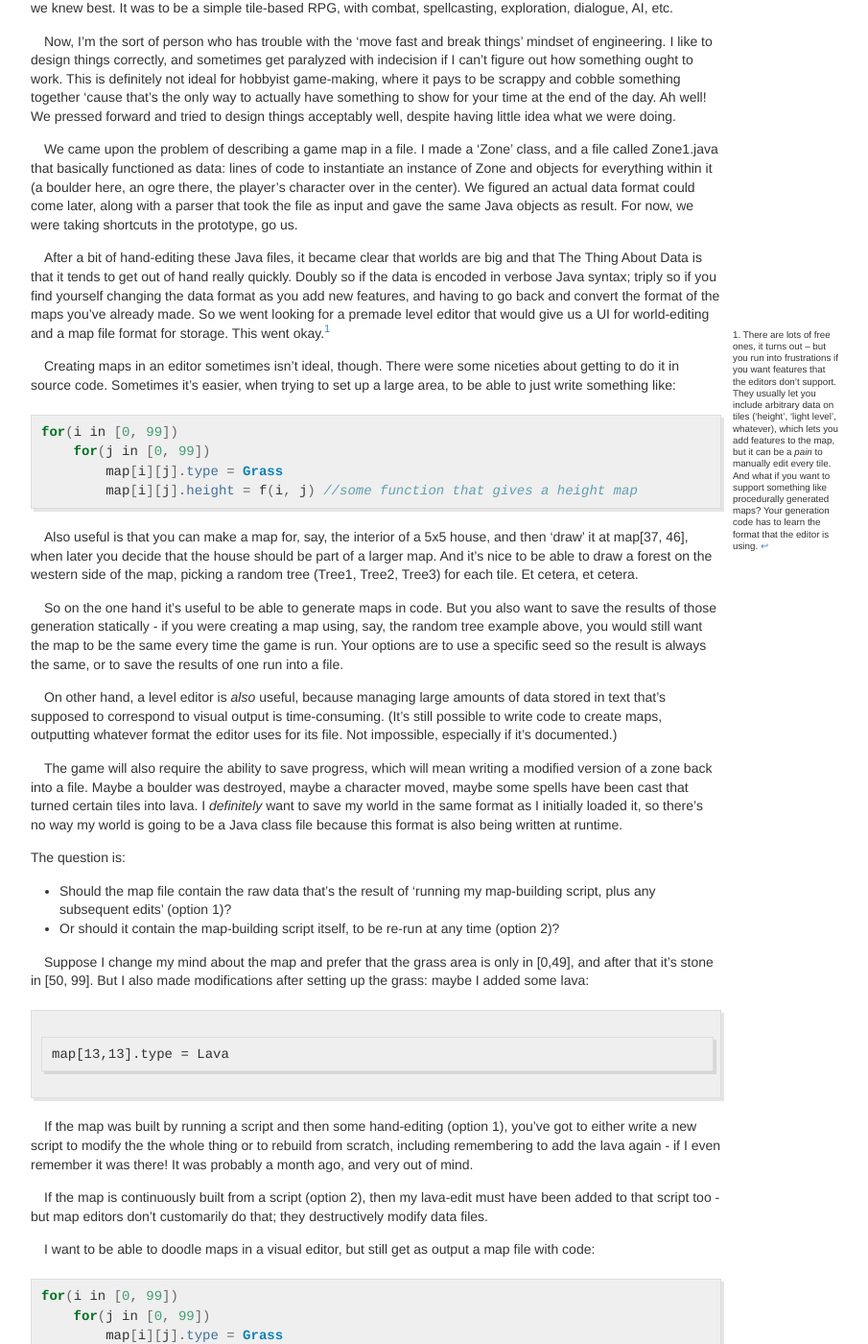
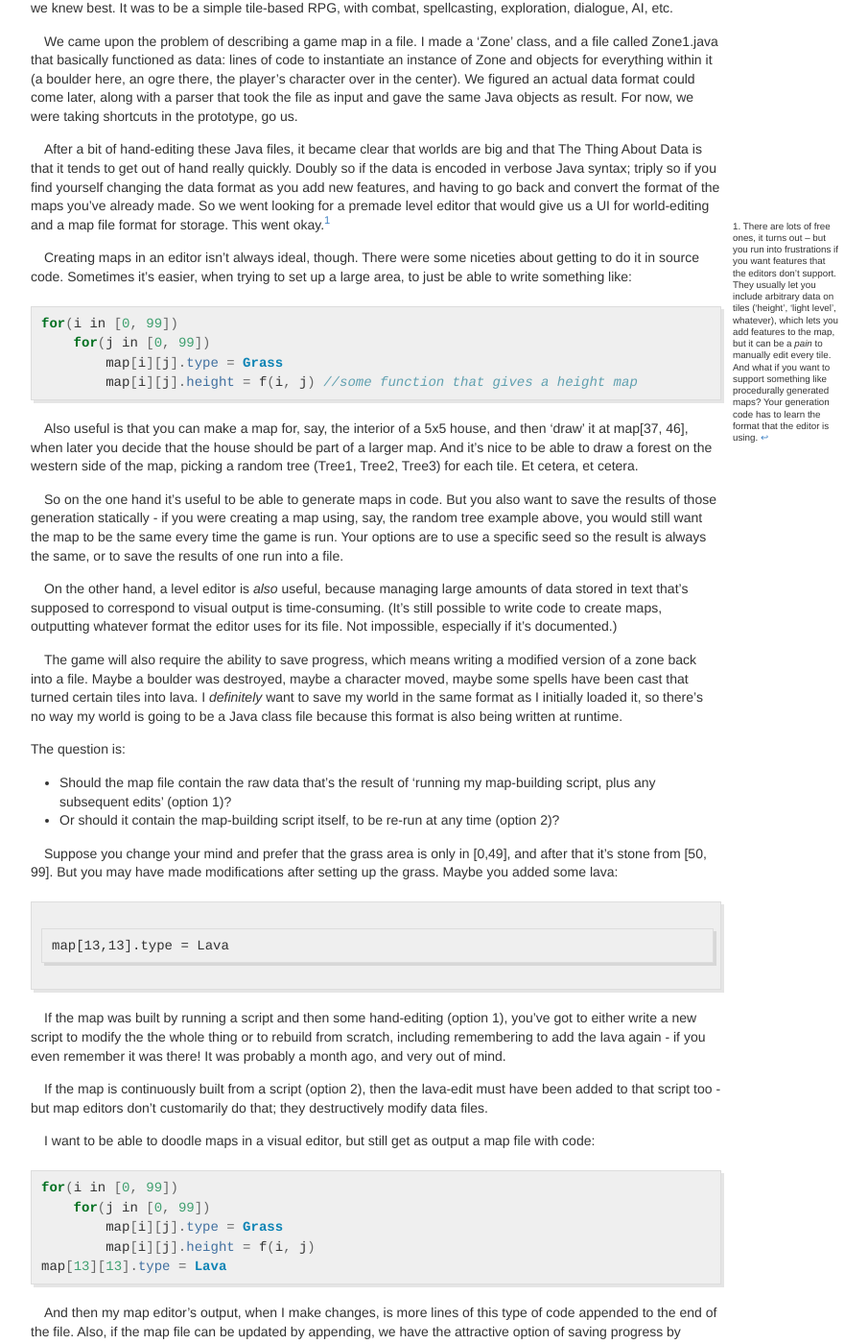
Before and after one commit to ajakaja/ajakaja.github.io, a Jekyll site: the page built from _posts/2016-11-10-dsls.md, in a window 1280 px wide and 1400 px high, scrolled down 480 px. Shown: the whole window at 96% size, without its empty margins (248-1153 px from the left). Built offline with Jekyll 4.4.1, drawn with Linux system fonts in a browser that asks for light colours; some of the changed text lies outside the part shown.

Commit message:
edits to DSL post

```diff
--- a/_posts/2016-11-10-dsls.md
+++ b/_posts/2016-11-10-dsls.md
@@ -7,7 +7,7 @@
 ---
 
 *[possibly interesting to: software engineers]*
-*[epistemic status: rant. I think it's a good idea, but it's one-sided and borne of frustration. I haven't pursued this enough to know why it's a bad idea -- yet.]*
+*[epistemic status: rant, so possibly a good idea but borne of frustration. There are likely arguments against it that experience hasn't taught me yet.]*
 {: style="text-indent: 0em"}
 
 A [Domain-Specific Language](https://en.wikipedia.org/wiki/Domain-specific_language), or DSL, is a mini-programming language created for a specific purpose, rather than being generally useful for doing anything. HTML is the most well-known example: it's used to write webpages. It's not used to write servers or databases, because it's a declarative content organization language and it just can't really do that.
@@ -21,15 +21,13 @@
 
 Once upon a time, a friend and I embarked on a journey to write a little video game, in Java because that's what we knew best. It was to be a simple tile-based RPG, with combat, spellcasting, exploration, dialogue, AI, etc.
 
-Now, I'm the sort of person who has trouble with the 'move fast and break things' mindset of engineering. I like to design things correctly, and sometimes get paralyzed with indecision if I can't figure out how something ought to work. This is definitely not ideal for hobbyist game-making, where it pays to be scrappy and cobble something together 'cause that's the only way to actually have something to show for your time at the end of the day. Ah well! We pressed forward and tried to design things acceptably well, despite having little idea what we were doing.
-
 We came upon the problem of describing a game map in a file. I made a 'Zone' class, and a file called Zone1.java that basically functioned as data: lines of code to instantiate an instance of Zone and objects for everything within it (a boulder here, an ogre there, the player's character over in the center). We figured an actual data format could come later, along with a parser that took the file as input and gave the same Java objects as result. For now, we were taking shortcuts in the prototype, go us.
 
 After a bit of hand-editing these Java files, it became clear that worlds are big and that The Thing About Data is that it tends to get out of hand really quickly. Doubly so if the data is encoded in verbose Java syntax; triply so if you find yourself changing the data format as you add new features, and having to go back and convert the format of the maps you've already made. So we went looking for a premade level editor that would give us a UI for world-editing and a map file format for storage. This went okay.[^editor]
 
 [^editor]: There are lots of free ones, it turns out -- but you run into frustrations if you want features that the editors don't support. They usually let you include arbitrary data on tiles ('height', 'light level', whatever), which lets you add features to the map, but it can be a *pain* to manually edit every tile. And what if you want to support something like procedurally generated maps? Your generation code has to learn the format that the editor is using.
 
-Creating maps in an editor sometimes isn't ideal, though. There were some niceties about getting to do it in source code. Sometimes it's easier, when trying to set up a large area, to be able to just write something like:
+Creating maps in an editor isn't always ideal, though. There were some niceties about getting to do it in source code. Sometimes it's easier, when trying to set up a large area, to just be able to write something like:
 
 {% highlight java %}
 for(i in [0, 99])
@@ -42,23 +40,22 @@
 
 So on the one hand it's useful to be able to generate maps in code. But you also want to save the results of those generation statically - if you were creating a map using, say, the random tree example above, you would still want the map to be the same every time the game is run. Your options are to use a specific seed so the result is always the same, or to save the results of one run into a file.
 
-On other hand, a level editor is *also* useful, because managing large amounts of data stored in text that's supposed to correspond to visual output is time-consuming. (It's still possible to write code to create maps, outputting whatever format the editor uses for its file. Not impossible, especially if it's documented.)
+On the other hand, a level editor is *also* useful, because managing large amounts of data stored in text that's supposed to correspond to visual output is time-consuming. (It's still possible to write code to create maps, outputting whatever format the editor uses for its file. Not impossible, especially if it's documented.)
 
-The game will also require the ability to save progress, which will mean writing a modified version of a zone back into a file. Maybe a boulder was destroyed, maybe a character moved, maybe some spells have been cast that turned certain tiles into lava. I *definitely* want to save my world in the same format as I initially loaded it, so there's no way my world is going to be a Java class file because this format is also being written at runtime.
+The game will also require the ability to save progress, which means writing a modified version of a zone back into a file. Maybe a boulder was destroyed, maybe a character moved, maybe some spells have been cast that turned certain tiles into lava. I *definitely* want to save my world in the same format as I initially loaded it, so there's no way my world is going to be a Java class file because this format is also being written at runtime.
 
 The question is:
 {: style="text-indent: 0em"}
-
 * Should the map file contain the raw data that's the result of 'running my map-building script, plus any subsequent edits' (option 1)?
 * Or should it contain the map-building script itself, to be re-run at any time (option 2)?
 
-Suppose I change my mind about the map and prefer that the grass area is only in [0,49], and after that it's stone in [50, 99]. But I also made modifications after setting up the grass: maybe I added some lava:
+Suppose you change your mind and prefer that the grass area is only in [0,49], and after that it's stone from [50, 99]. But you may have made modifications after setting up the grass. Maybe you added some lava:
 
     map[13,13].type = Lava
 
-If the map was built by running a script and then some hand-editing (option 1), you've got to either write a new script to modify the the whole thing or to rebuild from scratch, including remembering to add the lava again - if I even remember it was there! It was probably a month ago, and very out of mind.
+If the map was built by running a script and then some hand-editing (option 1), you've got to either write a new script to modify the the whole thing or to rebuild from scratch, including remembering to add the lava again - if you even remember it was there! It was probably a month ago, and very out of mind.
 
-If the map is continuously built from a script (option 2), then my lava-edit must have been added to that script too - but map editors don't customarily do that; they destructively modify data files.
+If the map is continuously built from a script (option 2), then the lava-edit must have been added to that script too - but map editors don't customarily do that; they destructively modify data files.
 
 I want to be able to doodle maps in a visual editor, but still get as output a map file with code:
 
@@ -73,7 +70,7 @@
 And then my map editor's output, when I make changes, is more lines of this type of code appended to the end of the file. Also, if the map file can be updated by appending, we have the attractive option of saving progress by storing only a 'diff' to the map -- useful if save files get very large.
 
 This map format would let a developer:
-
+{: style="text-indent: 0em"}
 * write maps by hand-editing the file
 * write maps from my game's source code (emitting lines of the simple syntax used in the file)
 * write maps from my console
@@ -81,10 +78,11 @@
 * compress maps to their raw output at release time, if that's useful
 
 I'm used to hearing that ["code is data"](https://en.wikipedia.org/wiki/Homoiconicity) from Lisp users. But how often do you get "data should be code"?
+{: style="text-indent: 0em"}
 
 It's not going to work if you design your maps in the game's source code, like in Zone1.java, because you want to be able to write *that* file with code or with a level editor, and writing your code with code is 'generally hard'. (Well, it's very awkward in Java, but it's at least kind of awkward in most languages.)
 
-So my zone data can't be actual source code (because it's supposed to be written by source code), but it also can't be pure data (because it needs to be able to include code). Perhaps this is a job for a simple DSL?[^xml] But DSLs aren't commonly found in a game developer's toolbox. And they're rumored to be [perilous](https://gamedev.stackexchange.com/questions/560/domain-specific-languages-for-scripting). And how strong of a language would I need?
+So zone data can't be actual source code (because it's supposed to be written by source code), but can't be pure data (because it needs to be able to include something like code). Perhaps this is a job for a simple DSL?[^xml] But DSLs aren't commonly found in a game developer's toolbox. And they're rumored to be [perilous](https://gamedev.stackexchange.com/questions/560/domain-specific-languages-for-scripting). And how strong of a language would I need?
 
 [^xml]: Or maybe you'd use a strange custom XML format, where you encode loops with \<for> tags, but you shouldn't. Seriously, please. If you find yourself writing language constructs in a data language and don't find yourself already equipped with a debugger that can step through the language you've just birthed and set breakpoints, I implore you to turn around immediately. I'm looking at you, [Ant](http://ant-contrib.sourceforge.net/tasks/tasks/). I'll never have those days of my life back. Fortunately, [lots of people](https://gradle.org/) are realizing that XML should not used as code these days.
 
@@ -103,7 +101,7 @@
 
 [^macro]: Gimp and Photoshop do have macro systems. Gimp has a [batch mode](https://www.gimp.org/tutorials/Basic_Batch/), which lets you write scripts to do image editing in Lisp. That's very cool, but you would never include Gimp scripts as part of your game library. And this can only cover the image-editing part of the pipeline, even in the best case.
 
-The workflow I'm using to produce assets is sort of like a series of chained function calls, except that each function call except for a few are executed by me:
+The workflow I'm using to produce assets is sort of like a series of chained function calls, except that most of them are executed by me:
 
 {% highlight java %}
 // human code:
@@ -138,7 +136,7 @@
 
 I want to *have* the performance problem that I shouldn't be regenerating sprites in new color schemes in realtime, and have to add optimizations to precompute some common color patterns, or to add a workaround where I can recolor a base fireball template instead of having to regenerate one from the manual mouse operations each time. And for there to be compiler optimization where it realizes that it needs to optimize the whole image-building operation to optimize loading fireballs in new colors.
 
-It would be excellent if these were problems that it's even *possible* to have.
+I want these to be problems that it's even *possible* to have.
 {: style="text-indent: 0em"}
 
 ## 2.9 Bonus Section
@@ -149,7 +147,7 @@
 
 We lost interest after getting to this, uh, 'minimum viable product'. Learned a ton from the process, though. Clearly enough to write a ranty blog post, at least, and in fact a lot more than that.
 
-If you want to make a game but suspect you don't have the time or energy to do it, you should do it anyway. It's the first day/week/month of work that's packed with lessons, and even if you quit, doing it again in the future will feel much more palatable because you've already fought the nebulous battles that make starting seem scary and imposing. Trying once cuts the 'activation willpower' of doing it again by at least half.
+(If you want to make a game but suspect you don't have the time or energy to finish, you should do it anyway. It's the first day/week/month of work that's packed with lessons, and even if you quit, doing it again in the future will feel much more palatable because you've already fought the nebulous battles that make starting seem scary and imposing. Trying once cuts the 'activation willpower' of doing it again by at least half.)
 
 ## 3. DSL everything
 
@@ -175,4 +175,4 @@
 
 We've built ourselves a technology ecosystem where things are either easily integrated with code or strictly not, and rarely does anything cross the line. Drawing and design are the domain of humans and you'd never code against those; business logic is the domain of code and you'd never (or at least rarely) write it out in a high-level language that prevents you from making obvious mistakes (unless you're an enterprise developer and [the system has gotten so complicated that management actually OKs that](https://stackoverflow.com/questions/206425/has-a-system-that-incorporated-a-rule-engine-ever-been-truly-successful?rq=1)). In many cases there's not a lot of difference between a series of API calls and code in a minimally-featured language -- but you can't debug or type-check API calls at the fluent, business-logic level; you have to work with them at the level of the language you're invoking them from.
 
-In practice everything we do from manual action to API calls corresponds to actions in a hand-wavey language of some sort. In many cases it might actually be easier to formalize that language as a simple DSL -- especially if was mentally cheaper to do so -- so as to get 'type safety', debuggability, replayability, and other benefits, without conflating that logical code with lower-level application code. I haven't figured out the cleanest, cheapest, least-"this was actually a huge mistake but it took three months to tell" way to do this, but I hope to.
+In practice everything we do from manual action to API calls corresponds to actions in a hand-wavey language of some sort. In many cases it might actually be easier to formalize that language as a simple DSL -- especially if was mentally cheaper to do so -- so as to get 'type safety', debuggability, replayability, and other benefits, without conflating that logical code with lower-level application code. I haven't figured out the cleanest, cheapest, least-*"this was actually a huge mistake but it took three months to tell"* way to do this, but I hope to.
```
Also changed, not shown: other parts of _posts/2016-11-10-dsls.md (+3 -1 lines).
